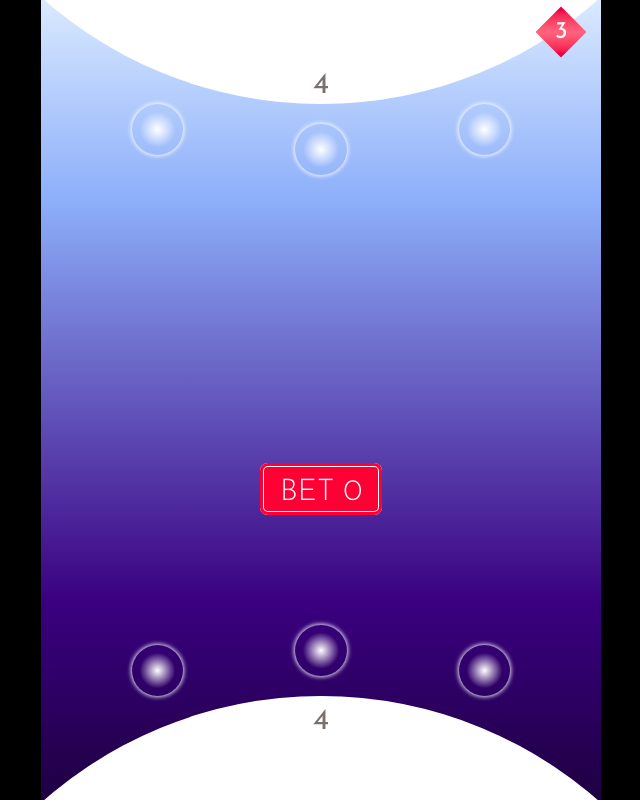
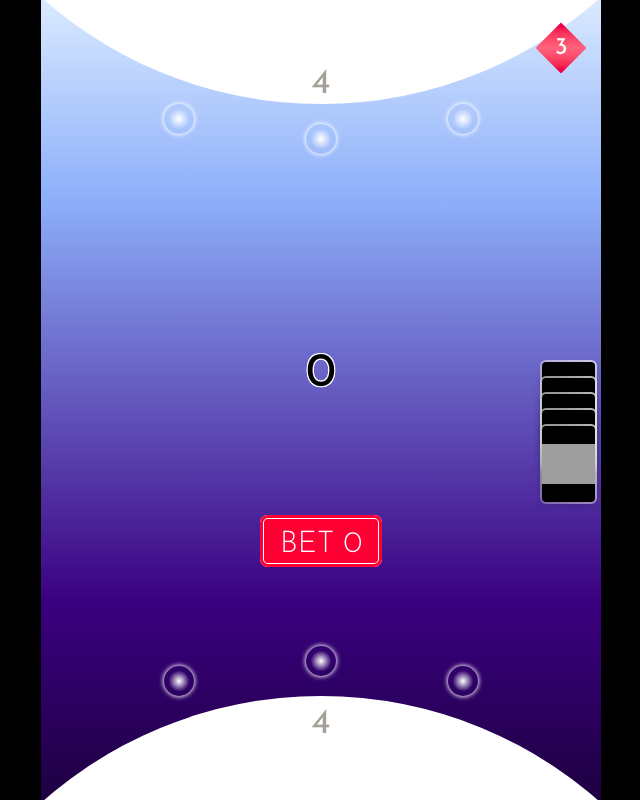
Before and after one commit to y-lohse/equilux, a React (Vite) app: page / in a window 1280 px wide. Shown: the whole page, without its empty margins (319-959 px from the left). Built offline with nearby package versions, Linux system fonts and the light colour scheme; grey boxes are pictures that could not be loaded.

Commit message:
better things

```diff
--- a/src/GameView2.tsx
+++ b/src/GameView2.tsx
@@ -12,6 +12,8 @@ import Button from "./components/Button";
 import { useMachine } from "@xstate/react";
 import { machine } from "./state";
 import { getDifficultyLevel, MAX_DRAW, scoreHand } from "./game";
+import DeckStack from "./components/DeckStack";
+import Victory from "./components/Victory";
 
 const GameView: React.FC = () => {
   const [snapshot, send] = useMachine(machine);
@@ -62,9 +64,15 @@ const GameView: React.FC = () => {
     ? selectedTokens
     : Array.from({ length: currentBet }, (_, i) => i);
 
-  const drawsRemaining = MAX_DRAW - level;
+  const drawsRemaining = poolSize;
+  const allowedDraws = MAX_DRAW - level;
 
   const isJudgingPhase = snapshot.matches("judging");
+
+  const isFinished = snapshot.matches("end");
+  const mostLives = Math.max(player0Lives, player1Lives);
+  const isPlayer0Winner = player0Lives === mostLives;
+  const isPlayer1Winner = player1Lives === mostLives;
 
   return (
     <Canvas>
@@ -73,6 +81,8 @@ const GameView: React.FC = () => {
           position={initiative === 0 ? "top" : "bottom"}
           level={level + 1}
         />
+        {!isFinished && <DeckStack count={drawsRemaining} />}
+
         <LifeSphere lives={player0Lives} position="top" />
         <Orbs
           count={player0Tokens}
@@ -82,14 +92,20 @@ const GameView: React.FC = () => {
             isBettingPhase && isInitiativeWithPlayer1 ? toggleToken : undefined
           }
         />
+        {isFinished ? (
+          <Victory>
+            {isPlayer0Winner && "Player 1 wins!"}
+            {isPlayer1Winner && "Player 2 wins!"}
+          </Victory>
+        ) : (
           <PlayArea>
             <Hand cards={hand} />
-          {handScore !== "0" && (
+
             <Score
               score={handScore}
               potential={currentCardScore ?? undefined}
             />
-          )}
+
             {currentCard && (
               <CardChoice
                 card={currentCard}
@@ -111,11 +127,12 @@ const GameView: React.FC = () => {
                 >
                   hit
                   <span className="ml-2 opacity-60">
-                  {poolSize}/{drawsRemaining}
+                    {drawsRemaining}/{allowedDraws}
                   </span>
                 </Button>
               </div>
             )}
+
             {isBettingPhase && (
               <Button
                 onClick={confirmBet}
@@ -125,6 +142,7 @@ const GameView: React.FC = () => {
               </Button>
             )}
           </PlayArea>
+        )}
         <Orbs
           count={player1Tokens}
           position="bottom"
--- a/src/components/Card.tsx
+++ b/src/components/Card.tsx
@@ -7,16 +7,16 @@ type CardProps = {
 const Card: React.FC<CardProps> = ({ card }) => {
   const value = card.substring(0, card.length - 1);
   const suite = card[card.length - 1];
-  const suiteSYmbol =
+  const suiteSymbol =
     suite === "H" ? "♥" : suite === "D" ? "♦" : suite === "C" ? "♣" : "♠";
 
   const color =
-    suiteSYmbol === "♥" || suite === "♦" ? "text-imperial-red" : "text-black";
+    suiteSymbol === "♥" || suite === "♦" ? "text-imperial-red" : "text-black";
   return (
-    <div className="h-[20dvh] aspect-[2.5/3.5] shrink-0 rounded-md overflow-hidden bg-gradient-to-bl from-stone-50/70 to-stone-50/30 p-1 drop-shadow-md">
+    <div className="inline-block h-[20dvh] aspect-[2.5/3.5] shrink-0 rounded-md overflow-hidden bg-gradient-to-bl from-stone-50/70 to-stone-50/30 backdrop-blur-xs p-1 drop-shadow-md">
       <div className="w-full h-full bg-white rounded-sm flex flex-col justify-between items-stretch relative">
         <div className={`absolute top-1 left-1 text-lg ${color}`}>
-          {suiteSYmbol}
+          {suiteSymbol}
         </div>
         <div
           className={`flex flex-1 items-center justify-center text-5xl ${color}`}
@@ -26,7 +26,7 @@ const Card: React.FC<CardProps> = ({ card }) => {
         <div
           className={`absolute bottom-1 right-1 text-lg rotate-180 ${color}`}
         >
-          {suiteSYmbol}
+          {suiteSymbol}
         </div>
       </div>
     </div>
--- /dev/null
+++ b/src/components/CardBack.tsx
@@ -0,0 +1,18 @@
+import BackImage from "../assets/back.png";
+const CardBack: React.FC = () => {
+  return (
+    <div className="inline-block h-[10dvh] aspect-[2.5/3.5] shrink-0 rounded-md overflow-hidden bg-gradient-to-bl from-stone-50/70 to-stone-50/30 backdrop-blur-xs p-0.5 drop-shadow-md">
+      <div
+        className="w-full h-full bg-black rounded-sm"
+        style={{
+          backgroundImage: `url(${BackImage})`,
+          backgroundSize: "contain",
+          backgroundPosition: "center",
+          backgroundRepeat: "no-repeat",
+        }}
+      ></div>
+    </div>
+  );
+};
+
+export default CardBack;
--- /dev/null
+++ b/src/components/DeckStack.tsx
@@ -0,0 +1,20 @@
+import CardBack from "./CardBack";
+
+const DeckStack: React.FC<{ count: number }> = ({ count }) => {
+  return (
+    <div className="h-0 leading-0 absolute top-45/100 right-1">
+      {Array.from({ length: count }, (_, i) => (
+        <div
+          key={i}
+          style={{
+            transform: `translateY(-${i * 80}%)`,
+          }}
+        >
+          <CardBack />
+        </div>
+      ))}
+    </div>
+  );
+};
+
+export default DeckStack;
--- a/src/components/LifeSphere.tsx
+++ b/src/components/LifeSphere.tsx
@@ -19,7 +19,7 @@ const LifeSphere: React.FC<{
           [prop]: 0,
         }}
       >
-        <div className=" text-stone-500 mt-2 text-3xl">{lives}</div>
+        <div className=" text-stone-400 mt-2 text-4xl">{lives}</div>
       </div>
     </div>
   );
--- a/src/components/Marker.tsx
+++ b/src/components/Marker.tsx
@@ -4,10 +4,10 @@ type MarkerProps = {
 };
 
 const Marker: React.FC<MarkerProps> = ({ level, position }) => {
-  const verticalPosition = position === "top" ? "top-2" : "bottom-2";
+  const verticalPosition = position === "top" ? "top-3/100" : "top-90/100";
   return (
     <div
-      className={`w-12 h-12 flex items-center justify-center absolute z-10 right-4 ${verticalPosition}`}
+      className={`transition-all w-12 h-12 flex items-center justify-center absolute z-10 right-4 ${verticalPosition}`}
     >
       <div className="w-75/100 h-75/100 bg-gradient-to-br from-rose-600 via-rose-400 to-rose-600 text-white flex items-center justify-center text-2xl rotate-45">
         <span className="-rotate-45">{level}</span>
--- a/src/components/Orbs.tsx
+++ b/src/components/Orbs.tsx
@@ -17,8 +17,9 @@ const Orbs: React.FC<OrbsProps> = ({ count, position, selected, onToggle }) => {
         <button
           key={i}
           style={{
-            width: "4vw",
-            height: "4vw",
+            width: "30px",
+            height: "30px",
+            aspectRatio: "1 / 1",
             transform: `translateY(${-base + base * Math.abs(i - center)}px)`,
           }}
           onClick={() => onToggle?.(i)}
--- /dev/null
+++ b/src/components/Victory.tsx
@@ -0,0 +1,11 @@
+import type { PropsWithChildren } from "react";
+
+const PlayArea: React.FC<PropsWithChildren> = ({ children }) => {
+  return (
+    <div className="w-full flex-1 py-10 flex flex-col justify-around items-center text-white text-4xl">
+      {children}
+    </div>
+  );
+};
+
+export default PlayArea;
```
Also changed, not shown: 1 other file (tests, documents, lock files or other folders). Lines whose indentation alone changed are shown as unchanged.
